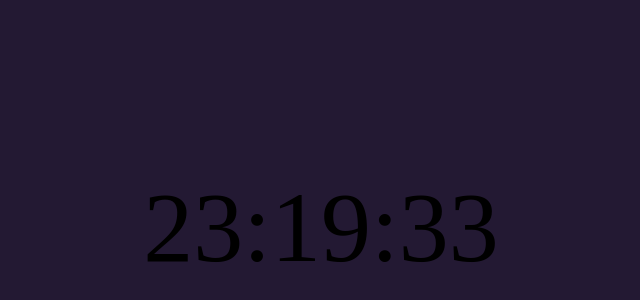
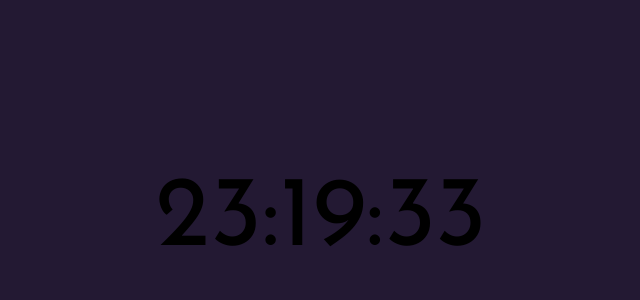
Before and after one commit to tothadi/color-clock, a plain HTML site: page index.html in a window 1280 px wide. Shown: the part 180-480 px from the top of the page, without its empty margins (319-959 px from the left). Drawn offline with Linux system fonts and the light colour scheme.

Commit message:
Update index.html

```diff
--- a/index.html
+++ b/index.html
@@ -28,9 +28,9 @@ html, body {
   text-align: center;
   position: relative;
   top: 50%;
-  font-family 'Josefin Sans', sans-serif;
+  font-family: 'Josefin Sans', sans-serif;
   font-size: 100px;
-  margin-top: -50px
+  margin-top: -50px;
 }
 </style>
 </head>
```
